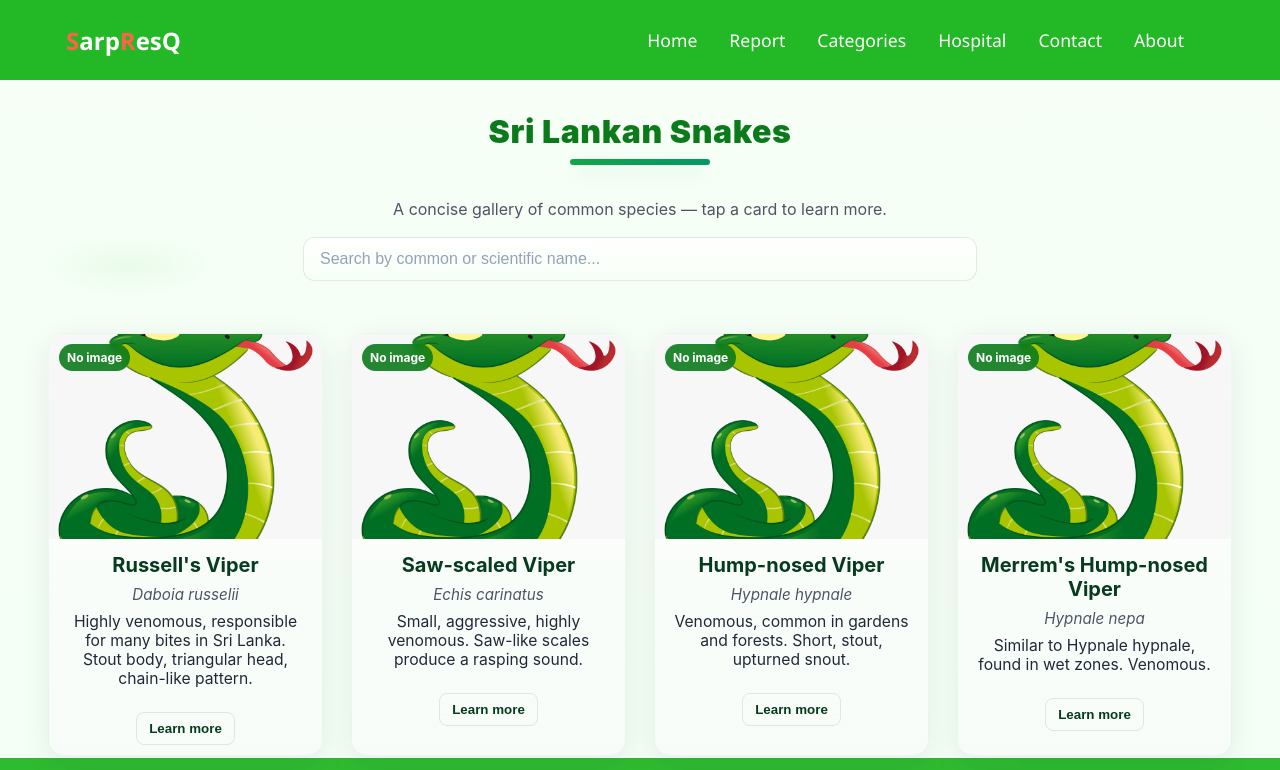
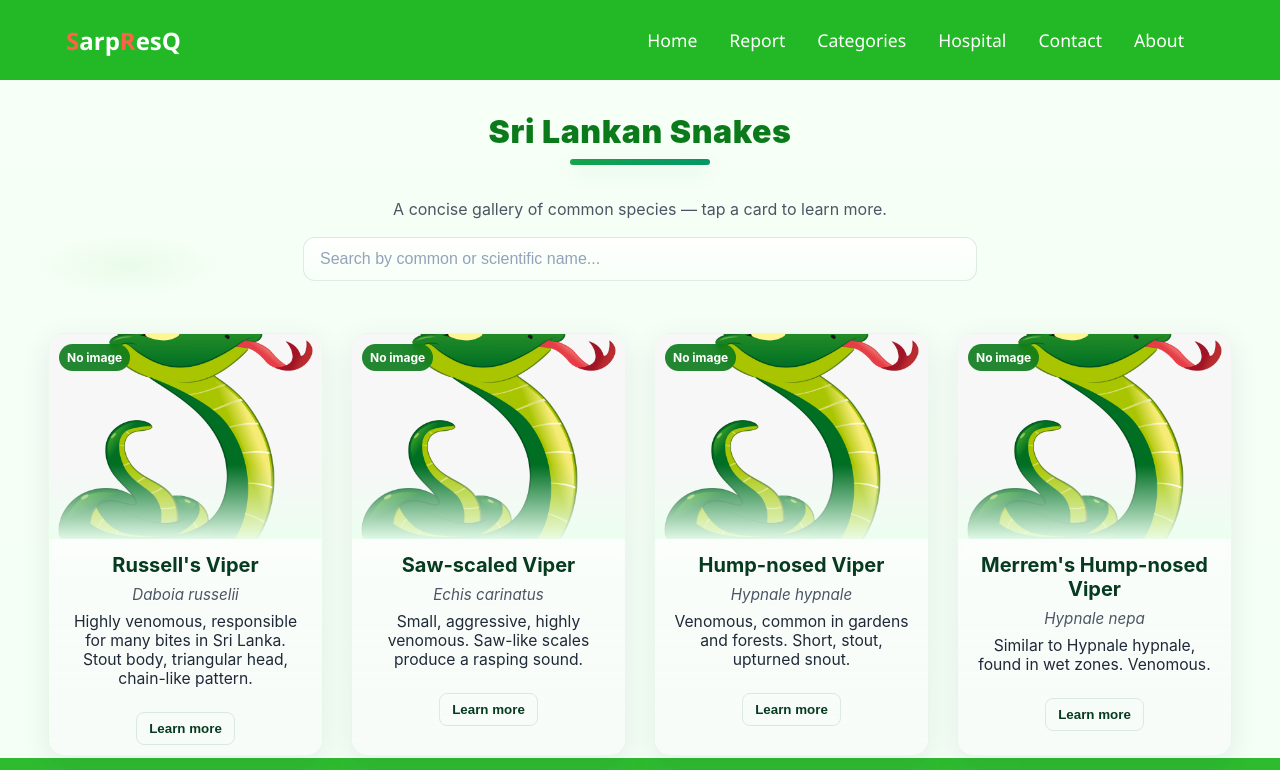
Before and after one commit to ashensilva12/SarpResQ, a React (Vite) app: page /Categories in a window 1280 px wide. Shown: the top 770 px of the page. Built offline with nearby package versions, Linux system fonts and the light colour scheme; no server answers.

Commit message:
Update Categories.css

```diff
--- a/src/component/pages/Categories.css
+++ b/src/component/pages/Categories.css
@@ -199,3 +199,10 @@ h2.page-title{ font-family: 'Poppins', Inter, system-ui; }
 .search-row{ display:flex; justify-content:center; margin-bottom:20px }
 .search-input{ width:100%; max-width:640px; padding:12px 16px; border-radius:12px; border:1px solid rgba(6,95,70,0.12); box-shadow: inset 0 1px 0 rgba(255,255,255,0.6); background: linear-gradient(180deg,#fff,#f7fff7); font-size:1rem }
 .search-input::placeholder{ color:#94a3b8 }
+/* card hover overlay */
+.img-wrap::after{
+  content: '';
+  position:absolute; left:0; right:0; bottom:0; height:36%;
+  background: linear-gradient(180deg, rgba(255,255,255,0), rgba(236,255,240,0.95));
+  pointer-events:none;
+}
```
